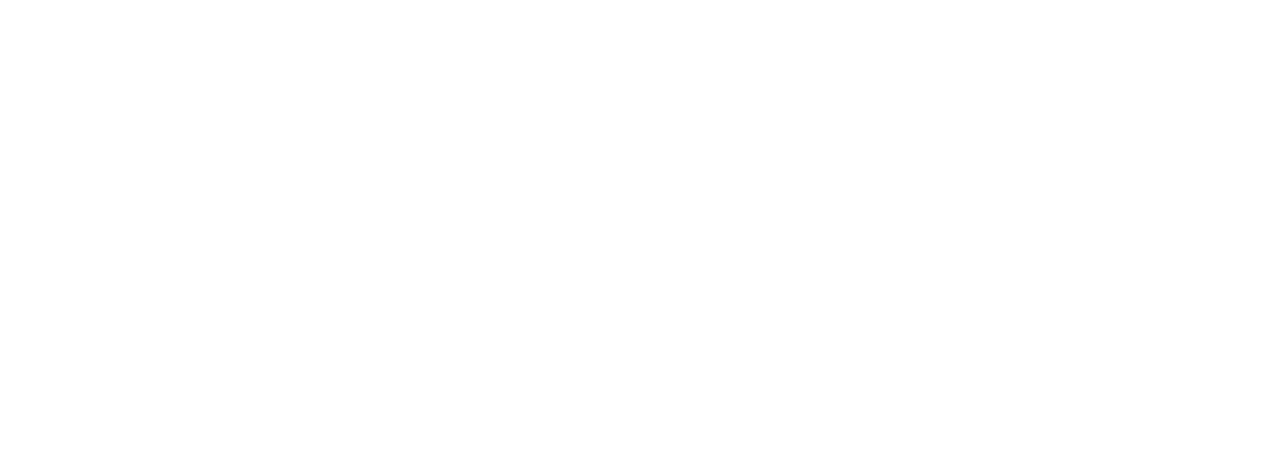
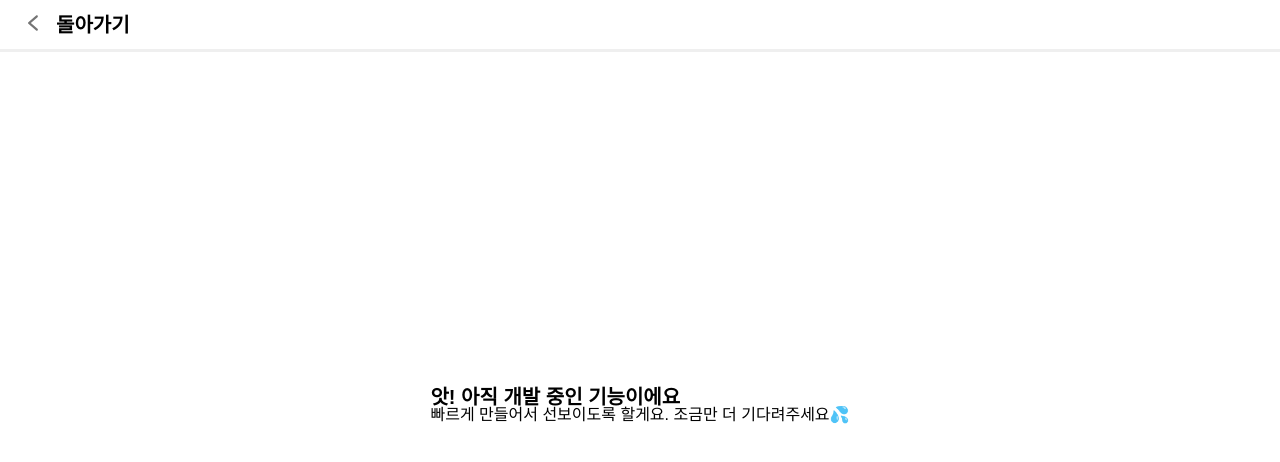
Before and after one commit to Theo-16-T1F7/T1F7-FE, a React (Create React App) app: page /developing in a window 1280 px wide. Before the commit this address had no page. Shown: the top 462 px of the page. Built offline with nearby package versions, Linux system fonts and the light colour scheme; a web font is replaced by a local one.

Commit message:
[feat] /developing -> 개발중인 기능이에요 대충 만들어둠

```diff
--- /dev/null
+++ b/src/shared/Developing.tsx
@@ -0,0 +1,29 @@
+import styled from 'styled-components';
+import ArticleHeader from '../components/ArticleList/ArticleHeader';
+import { CautionIcon } from '../styles/icons/SvgIcons';
+
+const Developing = () => {
+  return (
+    <>
+      <ArticleHeader>돌아가기</ArticleHeader>
+      <Wrap>
+        <Message>
+          <h2>앗! 아직 개발 중인 기능이에요</h2>
+          <div>빠르게 만들어서 선보이도록 할게요. 조금만 더 기다려주세요💦</div>
+        </Message>
+      </Wrap>
+    </>
+  );
+};
+
+export default Developing;
+
+const Wrap = styled.div`
+  position: absolute;
+  top: 50%;
+  left: 50%;
+  transform: translate(-50%, -50%);
+  padding-top: 10px;
+`;
+
+const Message = styled.div``;
--- a/src/shared/Router.tsx
+++ b/src/shared/Router.tsx
@@ -6,11 +6,13 @@ import PostPage from '../pages/PostPage';
 import ContentsPage from '../pages/ContentsPage';
 import NoticeListPage from '../pages/NoticeListPage';
 import SearchPage from '../pages/SearchPage';
+import Developing from './Developing';
 
 const Router = () => {
   return (
     <BrowserRouter>
       <Routes>
+        <Route path="/developing" element={<Developing />} />
         <Route path="/" element={<MainPage />} />
         <Route path="/article" element={<ArticleListPage />} />
         <Route path="/article/:id" element={<ArticleDetailPage />} />
--- a/src/styles/icons/SvgIcons.tsx
+++ b/src/styles/icons/SvgIcons.tsx
@@ -17,3 +17,9 @@ export const SearchButtonIcon = (props: SVGProps<SVGSVGElement>) => (
     />
   </svg>
 );
+
+export const CautionIcon = (props: SVGProps<SVGSVGElement>) => (
+  <svg xmlns="http://www.w3.org/2000/svg" width="59" height="59" viewBox="0 0 59 59" fill="none">
+    <circle cx="29.5" cy="29.5" r="28" stroke="#DFDFDF" stroke-width="3" />
+  </svg>
+);
```
